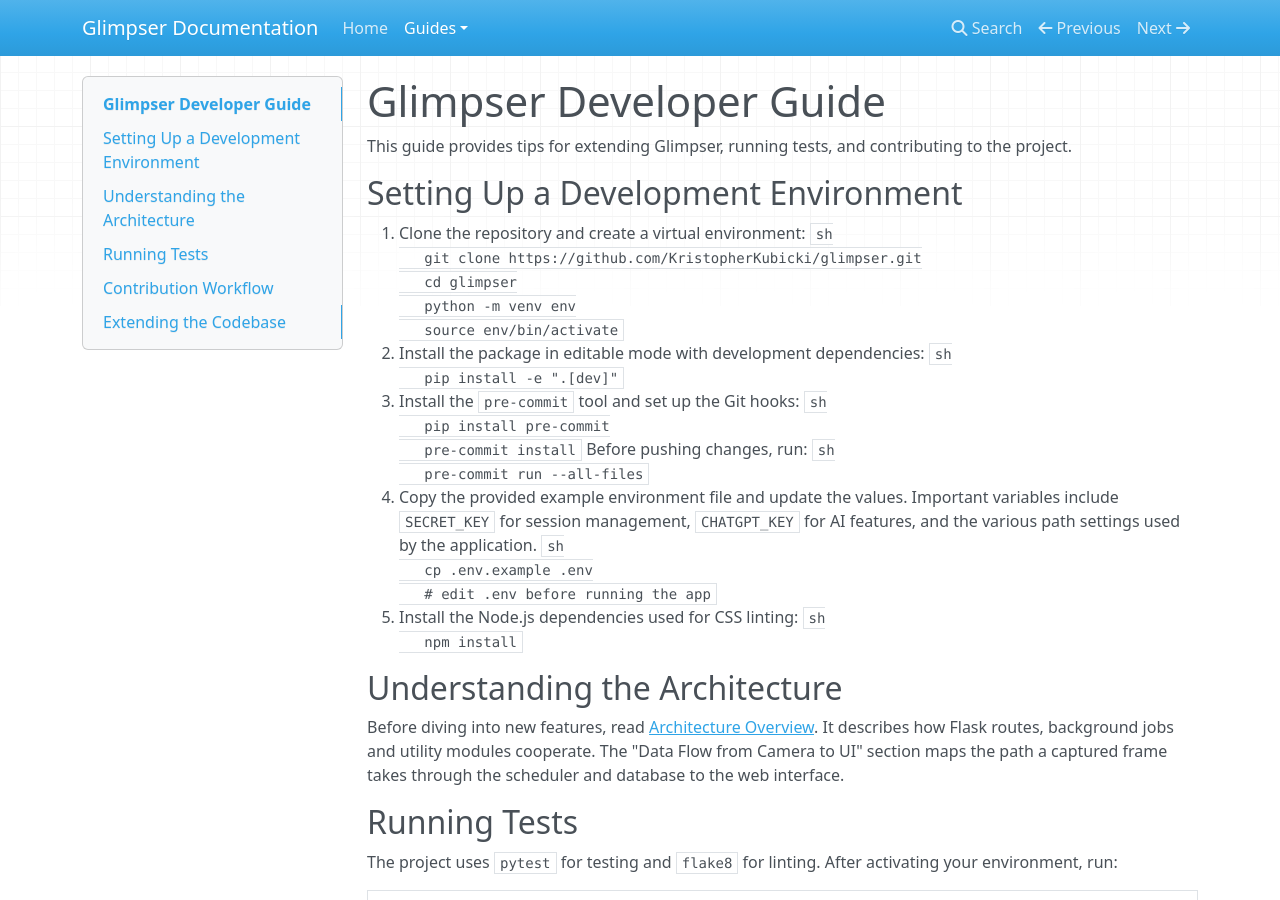
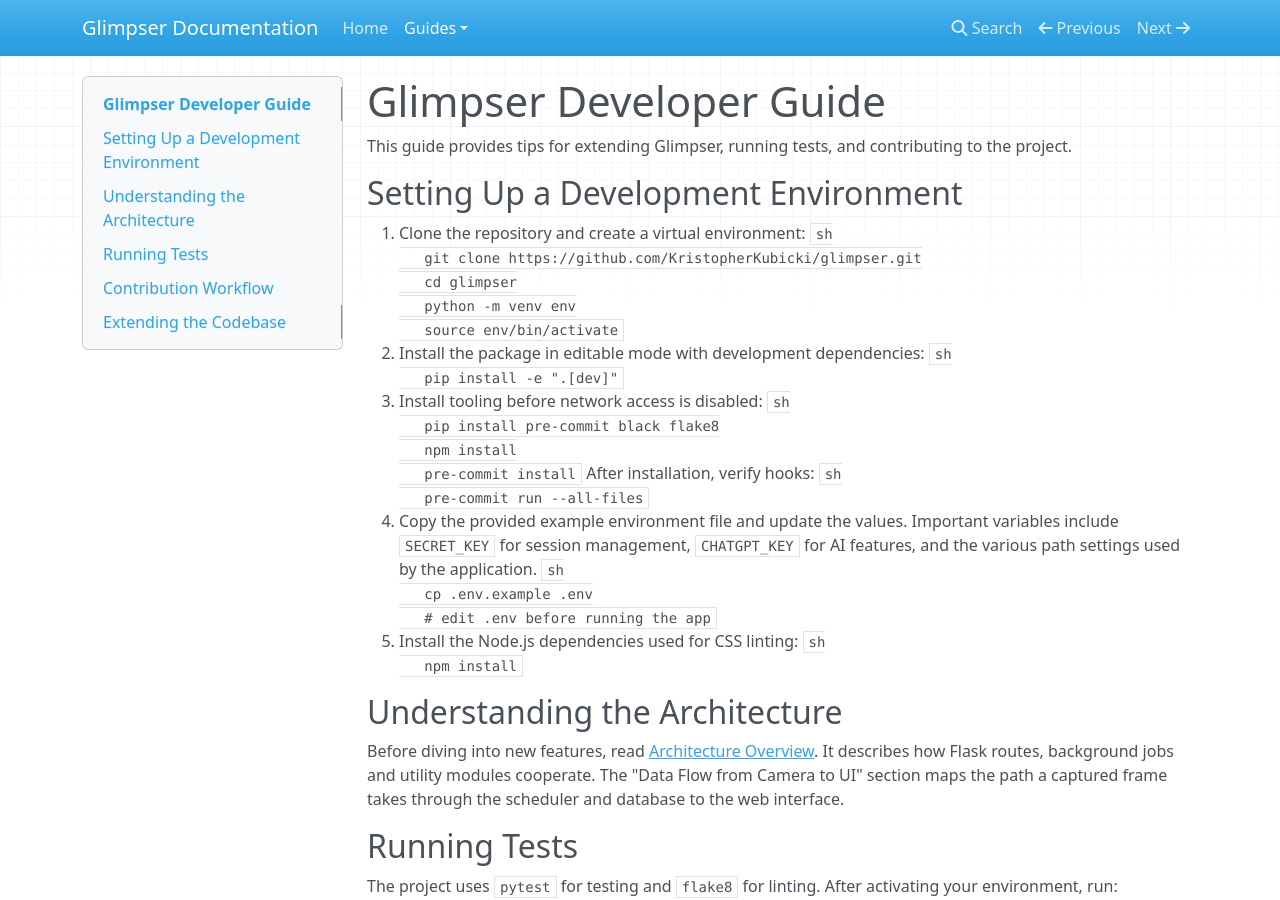
Before and after one commit to KristopherKubicki/glimpser, an MkDocs documentation site: the page built from docs/developer_guide.md, in a window 1280 px wide and 900 px high. Built offline with MkDocs 1.6.1, drawn with Linux system fonts in a browser that asks for light colours; nearby versions of some CDN libraries.

Commit message:
chore: update pre-commit hooks

````diff
--- a/app/static/js/live.js
+++ b/app/static/js/live.js
@@ -771,8 +771,9 @@
 function handleVideoEnded() {
   if (currentCamera === "All" || currentCamera.startsWith("group-")) {
     // For "All" or group options, move to the next camera
-    const groupCameras =
-      (templateDetails[currentCamera].groupCameras || []).filter(Boolean);
+    const groupCameras = (
+      templateDetails[currentCamera].groupCameras || []
+    ).filter(Boolean);
     const currentIndex = groupCameras.indexOf(video.dataset.currentCamera);
     const nextIndex = (currentIndex + 1) % groupCameras.length;
     const nextCamera = groupCameras[nextIndex];
--- a/docs/developer_guide.md
+++ b/docs/developer_guide.md
@@ -15,12 +15,13 @@
    ```sh
    pip install -e ".[dev]"
    ```
-3. Install the `pre-commit` tool and set up the Git hooks:
+3. Install tooling before network access is disabled:
    ```sh
-   pip install pre-commit
+   pip install pre-commit black flake8
+   npm install
    pre-commit install
    ```
-   Before pushing changes, run:
+   After installation, verify hooks:
    ```sh
    pre-commit run --all-files
    ```
````
Also changed, not shown: .pre-commit-config.yaml (+20 -6 lines), app/static/js/url_test.js (+6 -3 lines), 4 other files.
